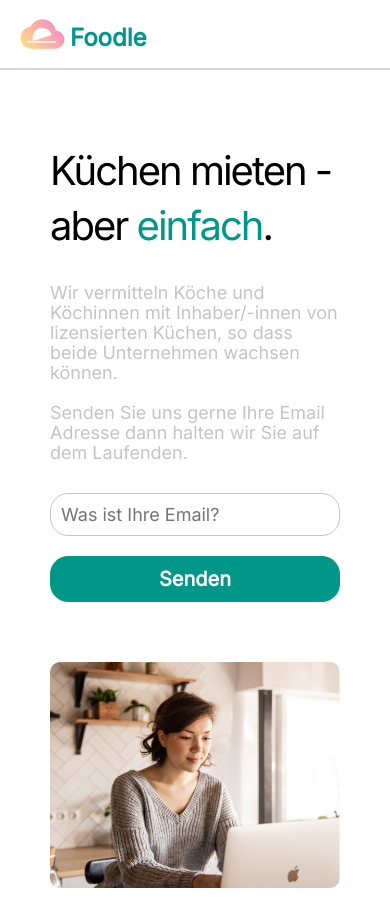
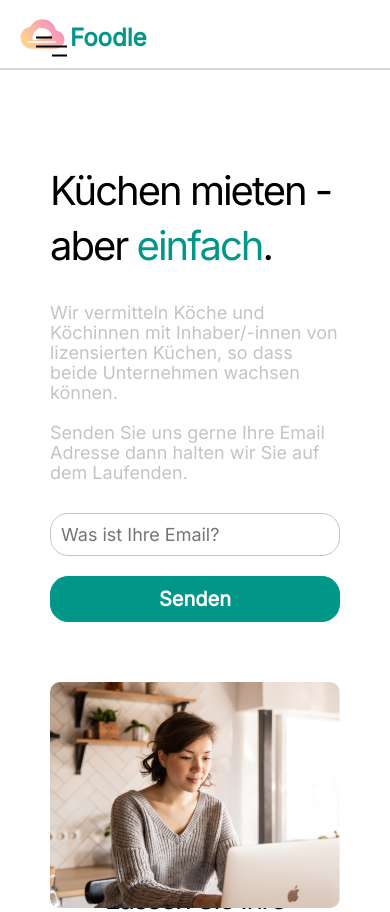
Before and after one commit to AAlber/Foodle-Landing, a Next.js app: page / in a window 390 px wide. Shown: the top 912 px of the page. Built offline with nearby package versions, Linux system fonts and the light colour scheme.

Commit message:
feat: create sidebar for mobile screens

```diff
--- a/components/Layout/Navbar.module.scss
+++ b/components/Layout/Navbar.module.scss
@@ -11,7 +11,7 @@
   justify-content: space-between;
   // flex-basis: ;
   top: 0;
-  z-index: 9999;
+  z-index: 1000;
   color: rgb(153, 130, 130);
   border-bottom: 0.2rem solid rgb(214, 214, 214);
 
--- a/components/Layout/Navbar.tsx
+++ b/components/Layout/Navbar.tsx
@@ -5,6 +5,7 @@ import styles from './Navbar.module.scss';
 import Tab from './Tab';
 import { FormattedMessage, useIntl } from 'react-intl';
 import { useRouter } from 'next/router';
+import Sidebar from './Sidebar';
 
 const Navbar = () => {
   const intl = useIntl();
--- /dev/null
+++ b/components/Layout/Sidebar.tsx
@@ -0,0 +1,37 @@
+import Link from 'next/link';
+import { slide as Menu } from 'react-burger-menu';
+
+const Sidebar = () => {
+  const FoodleHamburger = () => (
+    <svg width="31" height="21" viewBox="0 0 31 21" fill="none" xmlns="http://www.w3.org/2000/svg">
+      <rect y="0.5" width="16" height="2" fill="black" />
+      <rect y="9.5" width="31" height="2" fill="black" />
+      <rect x="16" y="18.5" width="15" height="2" fill="black" />
+    </svg>
+  );
+  return (
+    <div className="right">
+      <div id="outer-container">
+        <Menu right customBurgerIcon={<FoodleHamburger />} width={300}>
+          <Link href="/">
+            <a className="menu-item">DE</a>
+          </Link>
+          <Link href="/">
+            <a className="menu-item">F.A.Q.</a>
+          </Link>
+          <Link href="/">
+            <a className="menu-item">Unsere Küchen</a>
+          </Link>
+          <Link href="/">
+            <a className="menu-item">Vermiete deine Küche</a>
+          </Link>
+          <Link href="/">
+            <a className="menu-item">Kontakt</a>
+          </Link>
+        </Menu>
+      </div>
+    </div>
+  );
+};
+
+export default Sidebar;
--- a/package.json
+++ b/package.json
@@ -34,6 +34,7 @@
     "@prisma/client": "^3.9.1",
     "@types/graphql-iso-date": "^3.4.0",
     "@types/helmet": "^4.0.0",
+    "@types/react-burger-menu": "^2.8.3",
     "@types/styled-components": "^5.1.25",
     "apollo-server": "^3.6.2",
     "aws-amplify": "^4.3.14",
@@ -53,6 +54,7 @@
     "passport-facebook": "^3.0.0",
     "passport-google-oauth20": "^2.0.0",
     "react": "17.0.2",
+    "react-burger-menu": "^3.0.8",
     "react-dom": "17.0.2",
     "react-dropzone": "^12.0.4",
     "react-elastic-carousel": "^0.11.5",
--- a/pages/index.tsx
+++ b/pages/index.tsx
@@ -11,6 +11,7 @@ import Link from 'next/link';
 import Footer from '../components/Layout/Footer';
 import { useIntl } from 'react-intl';
 import { useRouter } from 'next/router';
+import Sidebar from '../components/Layout/Sidebar';
 
 // import Tween, { Power3 } from 'gsap';
 // import ScrollTrigger from 'gsap/ScrollTrigger';
@@ -66,6 +67,10 @@ const Home: NextPage = () => {
         <link rel="alternate" href="http://localhost:3000/en" hrefLang="en" />
       </Head>
       <Navbar />
+      <div className={styles['sidebar']}>
+        <Sidebar />
+      </div>
+
       <div className={styles['hero']}>
         <div className={styles['hero__left']}>
           <div className={styles['hero__left--inner']}>
--- a/styles/app.scss
+++ b/styles/app.scss
@@ -1,11 +1,11 @@
-@import "abstracts/variables";
-@import "abstracts/mixins";
+@import 'abstracts/variables';
+@import 'abstracts/mixins';
 
-@import "base/reset";
-@import "base/colors";
-@import "base/base";
-@import "base/typography";
-@import "base/utilities";
+@import 'base/reset';
+@import 'base/colors';
+@import 'base/base';
+@import 'base/typography';
+@import 'base/utilities';
 
 // @import 'layout/navigation';
 // @import 'layout/grid';
@@ -14,15 +14,16 @@
 // @import 'layout/sidebar';
 // @import 'layout/forms';
 
-@import "components/inputs";
-@import "components/buttons";
-@import "components/alert";
-@import "components/cards";
-@import "components/badges";
-@import "components/forms";
-@import "components/tabs";
+@import 'components/inputs';
+@import 'components/buttons';
+@import 'components/alert';
+@import 'components/cards';
+@import 'components/badges';
+@import 'components/forms';
+@import 'components/tabs';
+@import 'components/sidebar';
 
-@import "pages/static";
+@import 'pages/static';
 // @import 'pages/contact';
 
 // @import 'themes/theme';
--- a/styles/base/_base.scss
+++ b/styles/base/_base.scss
@@ -19,13 +19,13 @@ body {
   line-height: 1.6;
   background-color: white;
   overflow-x: hidden;
-
+  /*
   @include mobile {
-    padding-top: 18rem;
+    padding-top: 20rem;
   }
   @include tablet {
-    padding-top: 18rem;
-  }
+    padding-top: 20rem;
+  } */
 }
 
 ::selection {
--- /dev/null
+++ b/styles/components/_sidebar.scss
@@ -0,0 +1,70 @@
+/* Position and sizing of burger button */
+.bm-burger-button {
+  position: fixed;
+  width: 36px;
+  height: 30px;
+  left: 36px;
+  top: 36px;
+  right: 0% !important;
+}
+
+/* Color/shape of burger icon bars */
+.bm-burger-bars {
+  background: #373a47;
+}
+
+/* Color/shape of burger icon bars on hover*/
+.bm-burger-bars-hover {
+  background: #a90000;
+}
+
+/* Position and sizing of clickable cross button */
+.bm-cross-button {
+  height: 24px;
+  width: 24px;
+}
+
+/* Color/shape of close button cross */
+.bm-cross {
+  background: #bdc3c7;
+}
+
+/*
+  Sidebar wrapper styles
+  Note: Beware of modifying this element as it can break the animations - you should not need to touch it in most cases
+  */
+.bm-menu-wrap {
+  position: fixed;
+  height: 100%;
+}
+
+/* General sidebar styles */
+.bm-menu {
+  background: #009688;
+  padding: 2.5em 1.5em 0;
+  font-size: $default-font-size;
+}
+
+/* Morph shape necessary with bubble or elastic */
+.bm-morph-shape {
+  fill: #373a47;
+}
+
+/* Wrapper for item list */
+.bm-item-list {
+  display: flex;
+  flex-direction: column;
+  gap: 4rem;
+  color: #b8b7ad;
+  padding: 0.8em;
+}
+
+/* Individual item */
+.bm-item {
+  display: inline-block;
+}
+
+/* Styling of overlay */
+.bm-overlay {
+  background: rgba(0, 0, 0, 0.3);
+}
--- a/styles/pages/Home.module.scss
+++ b/styles/pages/Home.module.scss
@@ -61,6 +61,7 @@
     }
   }
   @include mixins.mobile {
+    padding-top: 40rem;
     flex-direction: column;
     form {
       div {
@@ -76,6 +77,7 @@
     }
   }
   @include mixins.tablet {
+    padding-top: 35rem;
     flex-direction: column;
   }
 }
@@ -166,3 +168,10 @@
     }
   }
 }
+
+.sidebar {
+  display: none;
+  @include mixins.mobile {
+    display: block;
+  }
+}
```
Also changed, not shown: 1 other file (tests, documents, lock files or other folders).
